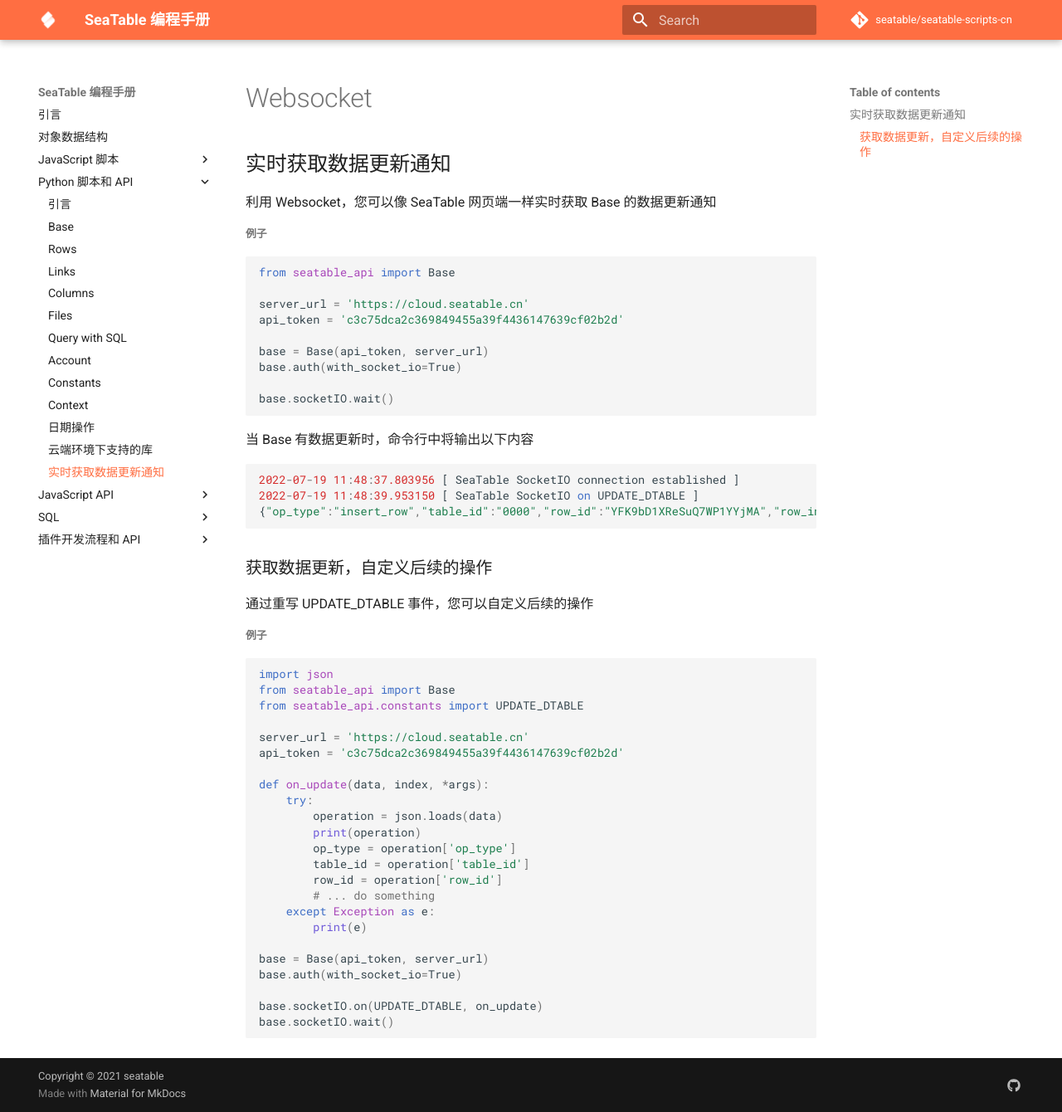
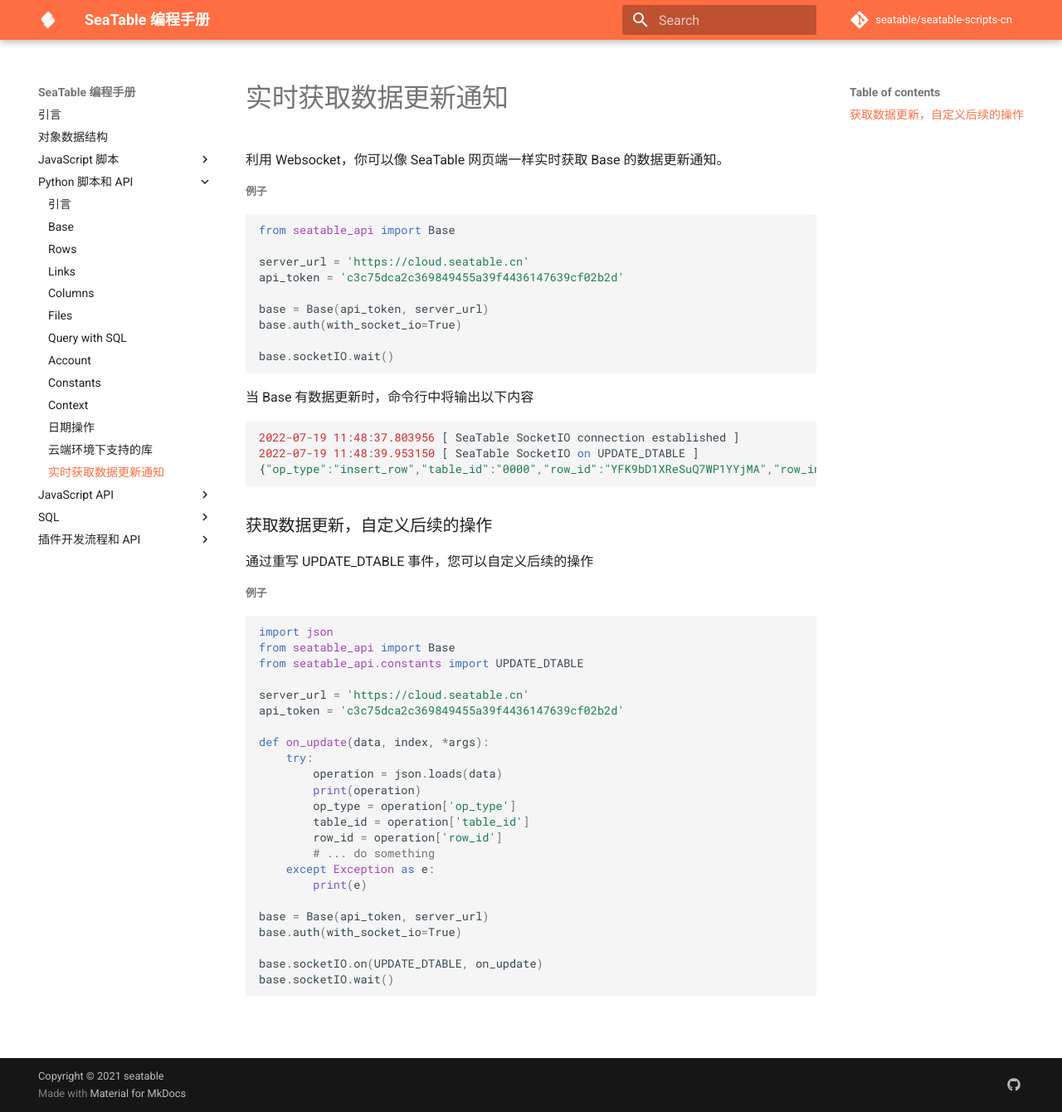
Before and after one commit to seatable/seatable-scripts-cn, an MkDocs documentation site: the page built from manual/python/websocket.md, in a window 1280 px wide and 1340 px high. Shown: the whole window at 83% size. Built offline with MkDocs 1.6.1 and Material for MkDocs 9.7.7, drawn with Linux system fonts in a browser that asks for light colours; comment, search, counter and statistics services are not loaded.

Commit message:
Update websocket.md

```diff
--- a/manual/python/websocket.md
+++ b/manual/python/websocket.md
@@ -1,8 +1,6 @@
-# Websocket
+# 实时获取数据更新通知
 
-## 实时获取数据更新通知
-
-利用 Websocket，您可以像 SeaTable 网页端一样实时获取 Base 的数据更新通知
+利用 Websocket，你可以像 SeaTable 网页端一样实时获取 Base 的数据更新通知。
 
 ##### 例子
 
```
